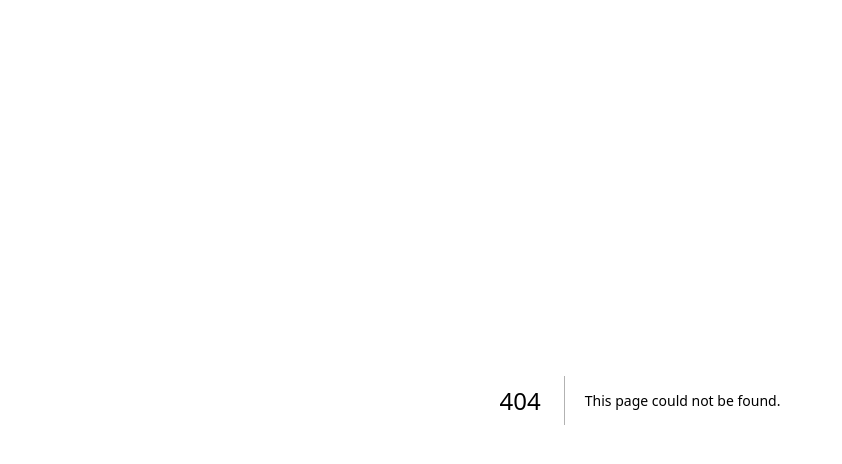
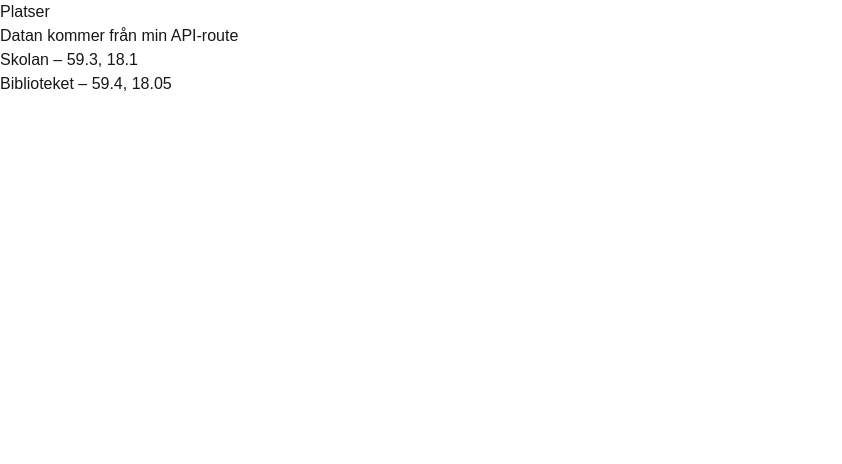
Before and after one commit to yogainstructorpauls/NextJS-vning, a Next.js app: page /map in a window 1280 px wide. Before the commit this address had no page. Shown: the top 464 px of the page, without its empty margins (0-842 px from the left). Built offline with nearby package versions, Linux system fonts and the light colour scheme.

Commit message:
new commit

```diff
--- /dev/null
+++ b/app/api/map/route.ts
@@ -0,0 +1,9 @@
+import { NextResponse } from "next/server";
+
+export async function GET() {
+  const data = [
+    { id: 1, name: "Skolan", lat: 59.3, lng: 18.1 },
+    { id: 2, name: "Biblioteket", lat: 59.4, lng: 18.05 },
+  ]
+  return NextResponse.json(data);
+}
--- a/app/api/test/route.ts
+++ /dev/null
@@ -1,3 +0,0 @@
-export async function GET() {
-  return Response.json({ message: "Test" });
-}
--- /dev/null
+++ b/app/map/page.tsx
@@ -0,0 +1,44 @@
+"use client";
+
+import { useEffect, useState } from "react";
+
+export default function Page() {
+  const [locations, setLocations] = useState([]);
+  const [loading, setLoading] = useState(true);
+
+  useEffect(() => {
+    fetch("/api/map")
+      .then((response) => response.json())
+      .then((data) => {
+        setLocations(data);
+        setLoading(false);
+      })
+      .catch(() => {
+        setLoading(false);
+      });
+  }, []);
+
+  if (loading) {
+    return <p>Laddar...</p>;
+  }
+  const listItems = [];
+  for (let i = 0; i < locations.length; i++) {
+    const location = locations[i];
+    listItems.push(
+      <li key={location.id}>
+        {location.name} – {location.lat}, {location.lng}
+      </li>
+    );
+  }
+
+  return (
+    <div>
+      <h1>Platser</h1>
+      <p>Datan kommer från min API-route</p>
+
+      <ul>
+        {listItems}
+      </ul>
+    </div>
+  );
+}
```
